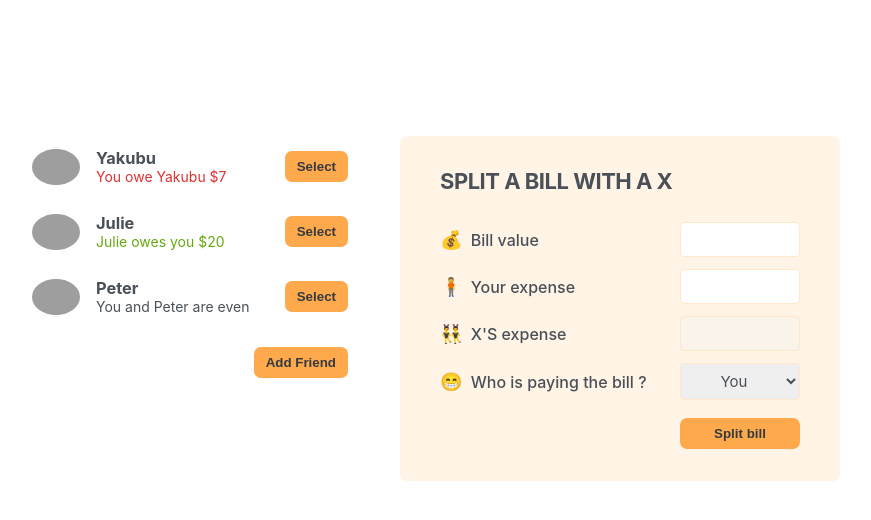
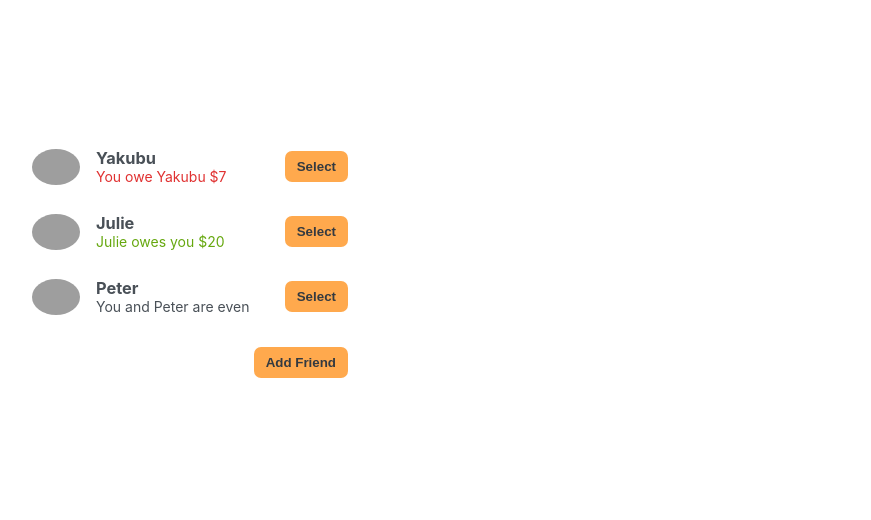
Before and after one commit to YakubuAmidu/eat-n-split, a React (Vite) app: page / in a window 1280 px wide. Shown: the top 520 px of the page, without its empty margins (210-1081 px from the left). Built offline with nearby package versions, Linux system fonts and the light colour scheme; grey boxes are pictures that could not be loaded.

Commit message:
Initial commit

```diff
--- a/src/App.jsx
+++ b/src/App.jsx
@@ -36,8 +36,8 @@ function Button({ children, onClick }) {
 
 export default function App() {
   const [friends, setFriends] = useState(initialFriends);
-
   const [showAddFriend, setShowAddFriend] = useState(false);
+  const [selectedFriend, setSelectedFriend] = useState(null);
 
   function handleShowAddFriend() {
     setShowAddFriend((show) => !show);
@@ -48,31 +48,35 @@ export default function App() {
     setShowAddFriend(false);
   }
 
+  function handleSelection(friend) {
+    setSelectedFriend(friend);
+  }
+
   return (
     <div className="app">
       <div className="sidebar">
-        <FriendsList friends={friends} />
+        <FriendsList friends={friends} onSelection={handleSelection} />
         {showAddFriend && <FormAddFriend onAddFriend={handleAddFriend} />}
         <Button onClick={handleShowAddFriend}>
           {showAddFriend ? "Close" : "Add Friend"}
         </Button>
       </div>
-      <FormSplitBill />
+      {selectedFriend && <FormSplitBill selectedFriend={selectedFriend} />}
     </div>
   );
 }
 
-function FriendsList({ friends }) {
+function FriendsList({ friends, onSelection }) {
   return (
     <ul>
       {friends.map((friend) => (
-        <Friend friend={friend} key={friend.id} />
+        <Friend friend={friend} key={friend.id} onSelection={onSelection} />
       ))}
     </ul>
   );
 }
 
-function Friend({ friend }) {
+function Friend({ friend, onSelection }) {
   return (
     <li>
       <img src={friend.image} alt={friend.name} />
@@ -92,7 +96,7 @@ function Friend({ friend }) {
 
       {friend.balance === 0 && <p>You and {friend.name} are even</p>}
 
-      <Button>Select</Button>
+      <Button onClick={() => onSelection(friend)}>Select</Button>
     </li>
   );
 }
@@ -146,10 +150,10 @@ function FormAddFriend({ onAddFriend }) {
   );
 }
 
-function FormSplitBill() {
+function FormSplitBill({ selectedFriend }) {
   return (
     <form className="form-split-bill">
-      <h2>Split a bill with a x</h2>
+      <h2>Split a bill with a {selectedFriend.name}</h2>
 
       <label>💰 Bill value</label>
       <input type="text" />
@@ -157,13 +161,13 @@ function FormSplitBill() {
       <label>🧍 Your expense</label>
       <input type="text" />
 
-      <label>👯‍♂️ X'S expense</label>
+      <label>👯‍♂️ {selectedFriend.name}'S expense</label>
       <input type="text" disabled />
 
       <label>😁 Who is paying the bill ?</label>
       <select>
         <option value="user">You</option>
-        <option value="friend">X</option>
+        <option value="friend">{selectedFriend.name}</option>
       </select>
       <Button>Split bill</Button>
     </form>
```
